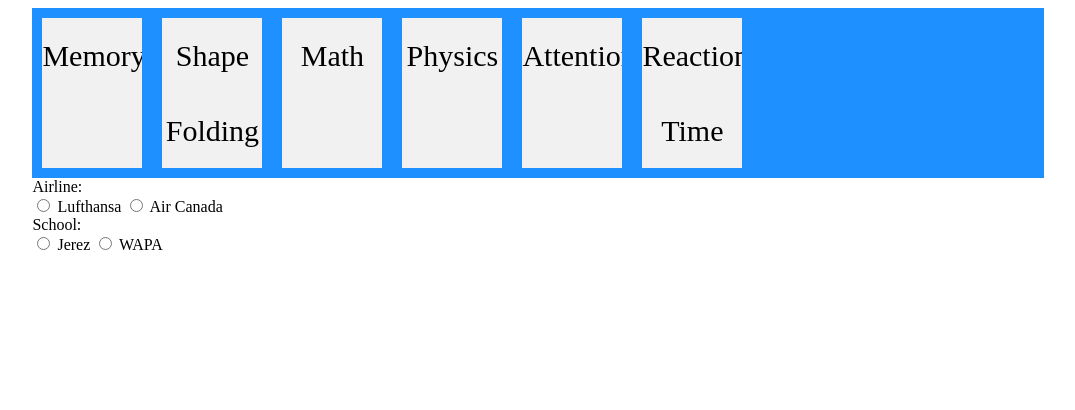
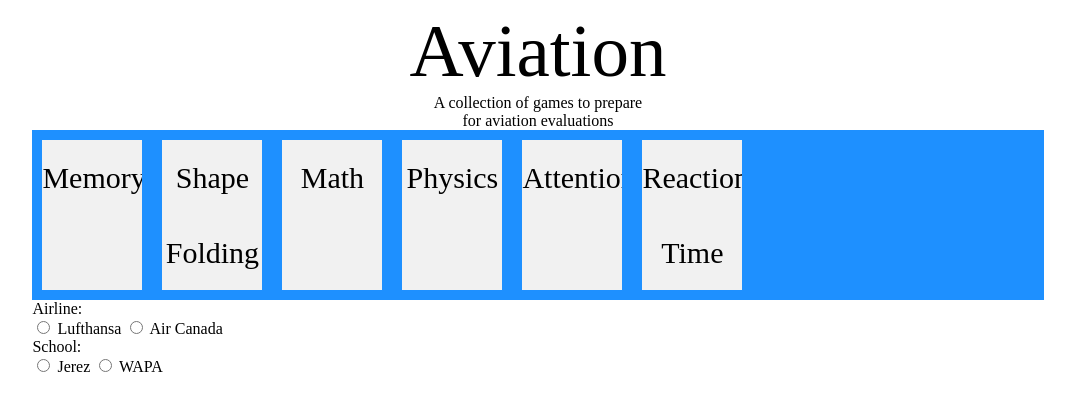
Before and after one commit to Sabin-Pla/PilotTraining, a plain HTML site: page index.html in a window 1280 px wide. Shown: the whole page, without its empty margins (102-1177 px from the left). Drawn offline with Linux system fonts and the light colour scheme.

```diff
--- a/index.html
+++ b/index.html
@@ -4,6 +4,14 @@
 <link rel="stylesheet" href="style.css">
 </head>
 <body>
+
+<div class="title">
+   Aviation
+    </div>
+
+<div class="subtitle">
+    A collection of games to prepare<br> for aviation evaluations
+     </div>
 
 <div class="main-container">
      <div class="game-selector">
--- a/style.css
+++ b/style.css
@@ -1,3 +1,12 @@
+.title {
+	text-align: center;
+	font-size: 75px;
+  }
+
+  .subtitle {
+	text-align: center;
+  }
+
 .game-selector > div {
 	background-color: #f1f1f1;
 	width: 100px;
```
